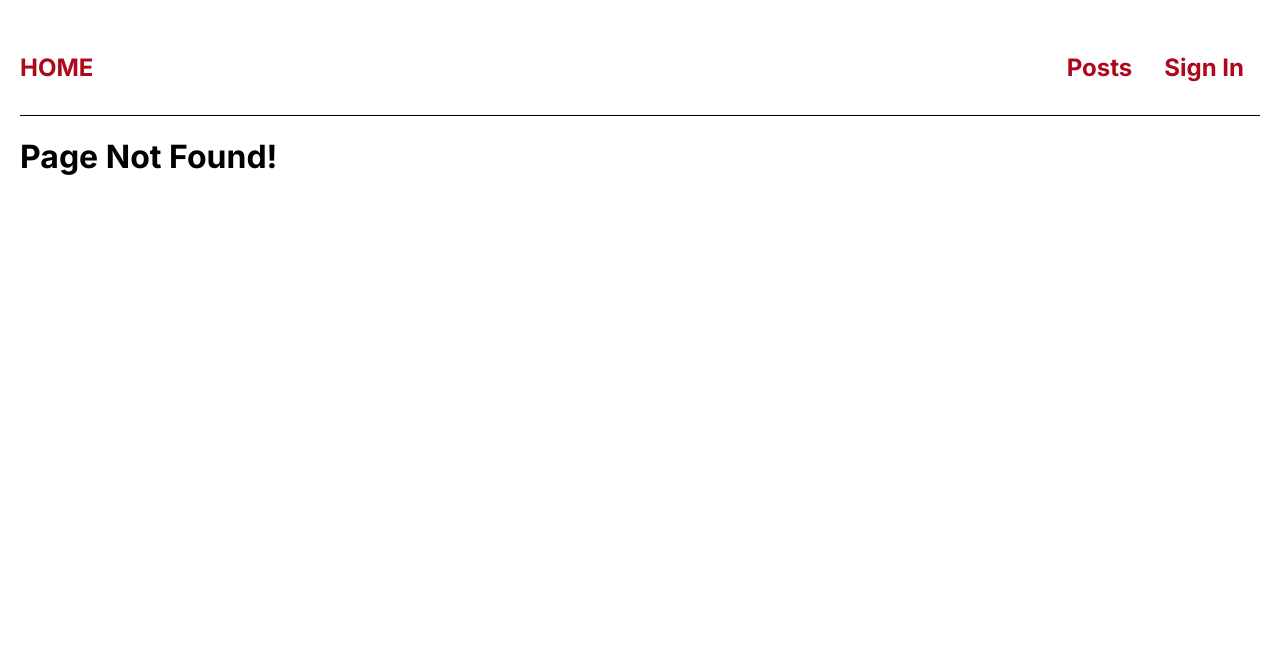
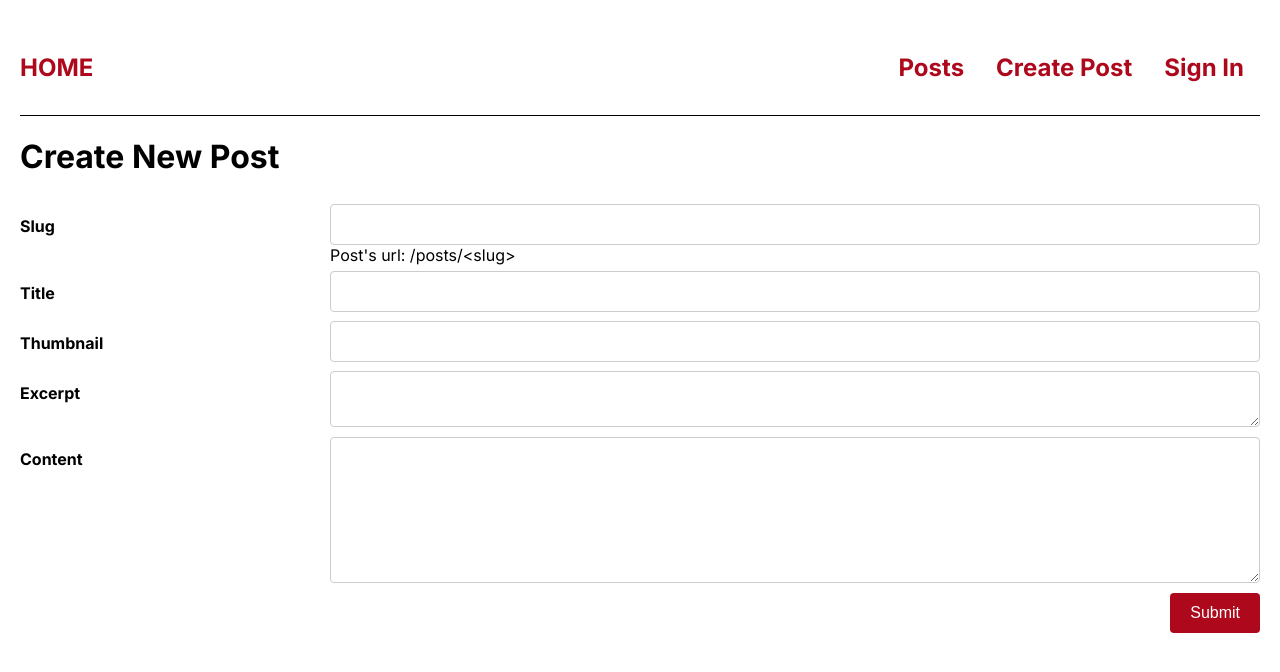
Before and after one commit to neodtruman/nextjs-13-blog, a Next.js app: page /admin/create-post in a window 1280 px wide. Before the commit this address had no page. Shown: the top 672 px of the page. Built offline with nearby package versions, Linux system fonts and the light colour scheme.

Commit message:
Chapter 6

```diff
--- /dev/null
+++ b/app/admin/create-post/page.js
@@ -0,0 +1,95 @@
+'use client';
+
+import { useRef, useState } from 'react';
+import CONSTANTS from '@/app/constants';
+
+export default function CreatePostPage() {
+  const [slugLabel, setSlugLabel] = useState('<slug>');
+  const slugInputRef = useRef();
+  const titleInputRef = useRef();
+  const thumbnailInputRef = useRef();
+  const excerptInputRef = useRef();
+  const contentInputRef = useRef();
+
+  function updatePostUrl() {
+    setSlugLabel(slugInputRef.current.value);
+  }
+
+  function submitPost(event) {
+    event.preventDefault();
+
+    const formData = {
+      slug: slugInputRef.current.value,
+      title: titleInputRef.current.value,
+      thumb: thumbnailInputRef.current.value,
+      excerpt: excerptInputRef.current.value,
+      content: contentInputRef.current.value,
+    };
+
+    fetch('/api/admin/create-post', {
+      method: 'POST',
+      body: JSON.stringify(formData),
+      headers: {
+        'Content-Type': 'application/json',
+      },
+    })
+      .then((data) => data.json())
+      .then((response) => {
+        if (response.status === CONSTANTS.RESPONSE_STATUS.OK) {
+          alert('Added one new post successfully.');
+        } else {
+          alert('Internal Server Error');
+        }
+      });
+  }
+
+  return (
+    <>
+      <h1>Create New Post</h1>
+      <form onSubmit={submitPost}>
+        <div className="row">
+          <div className="col-label">
+            <label htmlFor="slug">Slug</label>
+          </div>
+          <div className="col-input">
+            <input type="text" id="slug" name="slug" onChange={updatePostUrl} ref={slugInputRef} />
+            <div>Post&apos;s url: /posts/{slugLabel}</div>
+          </div>
+        </div>
+        <div className="row">
+          <div className="col-label">
+            <label htmlFor="title">Title</label>
+          </div>
+          <div className="col-input">
+            <input type="text" id="title" name="title" ref={titleInputRef} />
+          </div>
+        </div>
+        <div className="row">
+          <div className="col-label">
+            <label htmlFor="thumb">Thumbnail</label>
+          </div>
+          <div className="col-input">
+            <input type="text" id="thumb" name="thumb" ref={thumbnailInputRef} />
+          </div>
+        </div>
+        <div className="row">
+          <div className="col-label">
+            <label htmlFor="excerpt">Excerpt</label>
+          </div>
+          <div className="col-input">
+            <textarea id="excerpt" name="excerpt" rows="2" ref={excerptInputRef}></textarea>
+          </div>
+        </div>
+        <div className="row">
+          <div className="col-label">
+            <label htmlFor="content">Content</label>
+          </div>
+          <div className="col-input">
+            <textarea id="content" name="content" rows="8" ref={contentInputRef}></textarea>
+          </div>
+        </div>
+        <input type="submit" value="Submit" />
+      </form>
+    </>
+  );
+}
--- /dev/null
+++ b/app/api/admin/create-post/route.js
@@ -0,0 +1,29 @@
+import { NextResponse } from 'next/server';
+import path from 'path';
+import fs from 'fs';
+import CONSTANTS from '@/app/constants';
+
+export async function POST(request) {
+  const requestBody = await request.json();
+
+  const createdDate = new Date().toLocaleString();
+
+  const newPost = {
+    ...requestBody,
+    date: createdDate,
+  };
+
+  const filePath = path.join(process.cwd(), 'data', 'posts.json');
+  const fileData = fs.readFileSync(filePath);
+  const data = JSON.parse(fileData);
+
+  data.push(newPost);
+  fs.writeFileSync(filePath, JSON.stringify(data));
+
+  return NextResponse.json({
+    status: CONSTANTS.RESPONSE_STATUS.OK,
+    data: {
+      post: newPost,
+    },
+  });
+}
--- /dev/null
+++ b/app/api/hello/route.js
@@ -0,0 +1,5 @@
+import { NextResponse } from 'next/server';
+
+export function GET() {
+  return NextResponse.json({ name: 'John Smith' });
+}
--- /dev/null
+++ b/app/api/posts/[slug]/route.js
@@ -0,0 +1,21 @@
+import { NextResponse } from 'next/server';
+import path from 'path';
+import fs from 'fs';
+import CONSTANTS from '@/app/constants';
+
+export function GET(request, { params }) {
+  const slug = params.slug;
+
+  const filePath = path.join(process.cwd(), 'data', 'posts.json');
+  const fileData = fs.readFileSync(filePath);
+  const data = JSON.parse(fileData);
+
+  const post = data.find((p) => p.slug === slug);
+
+  return NextResponse.json({
+    status: CONSTANTS.RESPONSE_STATUS.OK,
+    data: {
+      post,
+    },
+  });
+}
--- a/app/components/layout/navigation.js
+++ b/app/components/layout/navigation.js
@@ -16,6 +16,11 @@ export default function Navigation() {
             </Link>
           </li>
           <li>
+            <Link href="/admin/create-post" className={styles['nav-link']}>
+              Create Post
+            </Link>
+          </li>
+          <li>
             <Link href="/login" className={styles['nav-link']}>
               Sign In
             </Link>
--- /dev/null
+++ b/app/constants.js
@@ -0,0 +1,12 @@
+const CONSTANTS = {
+  RESPONSE_STATUS: {
+    OK: 1,
+    ERROR: 2,
+  },
+  USER_ROLE: {
+    ADMIN: 'admin',
+    USER: 'user',
+  },
+};
+
+export default CONSTANTS;
--- a/app/globals.css
+++ b/app/globals.css
@@ -11,6 +11,78 @@ body {
 }
 
 a {
-  color: inherit;
+  color: var(--theme-color-dark);
   text-decoration: none;
+  font-weight: bold;
 }
+a:hover,
+a:active {
+  color: var(--theme-color-light);
+}
+
+input[type='text'],
+input[type='email'],
+input[type='password'],
+textarea {
+  width: 100%;
+  padding: 12px;
+  border: 1px solid #ccc;
+  border-radius: 4px;
+  resize: vertical;
+}
+
+label {
+  padding: 12px 12px 12px 0;
+  display: inline-block;
+  font-weight: bold;
+}
+
+input[type='submit'] {
+  background-color: var(--theme-color-dark);
+  color: white;
+  margin-top: 6px;
+  padding: 11px 20px;
+  border: none;
+  border-radius: 4px;
+  cursor: pointer;
+  float: right;
+  font-size: 1rem;
+}
+input[type='submit']:hover {
+  background-color: var(--theme-color-light);
+}
+
+.col-label,
+.col-input {
+  float: left;
+  margin-top: 6px;
+}
+.col-label {
+  width: 25%;
+}
+.col-input {
+  width: 75%;
+}
+
+/* Clear floats after the columns */
+.row:after {
+  content: '';
+  display: table;
+  clear: both;
+}
+
+/* When the screen is less than 600px wide, make the two columns stack on top of each other */
+@media screen and (max-width: 600px) {
+  body {
+    padding: 0 10px 10px;
+  }
+  .col-label,
+  .col-input,
+  input[type='submit'] {
+    width: 100%;
+  }
+  .col-label,
+  .col-input {
+    margin-top: 0;
+  }
+}
--- /dev/null
+++ b/data/posts.json
@@ -0,0 +1 @@
+[{"slug":"post-1","title":"Post 1","thumb":"thumb-1.jpg","excerpt":"Post 1 excerpt","content":"Post 1 content","date":"6/6/2023, 2:50:20 PM"},{"slug":"post-2","title":"Post 2","thumb":"test-2.jpg","excerpt":"Post 2 ex","content":"Post 2 co","date":"6/6/2023, 4:12:21 PM"}]
```
Also changed, not shown: app/posts/[id]/page.js (+22 -4 lines), app/posts/page.js (+13 -9 lines), public/posts.json (deleted, +0 -7 lines).
